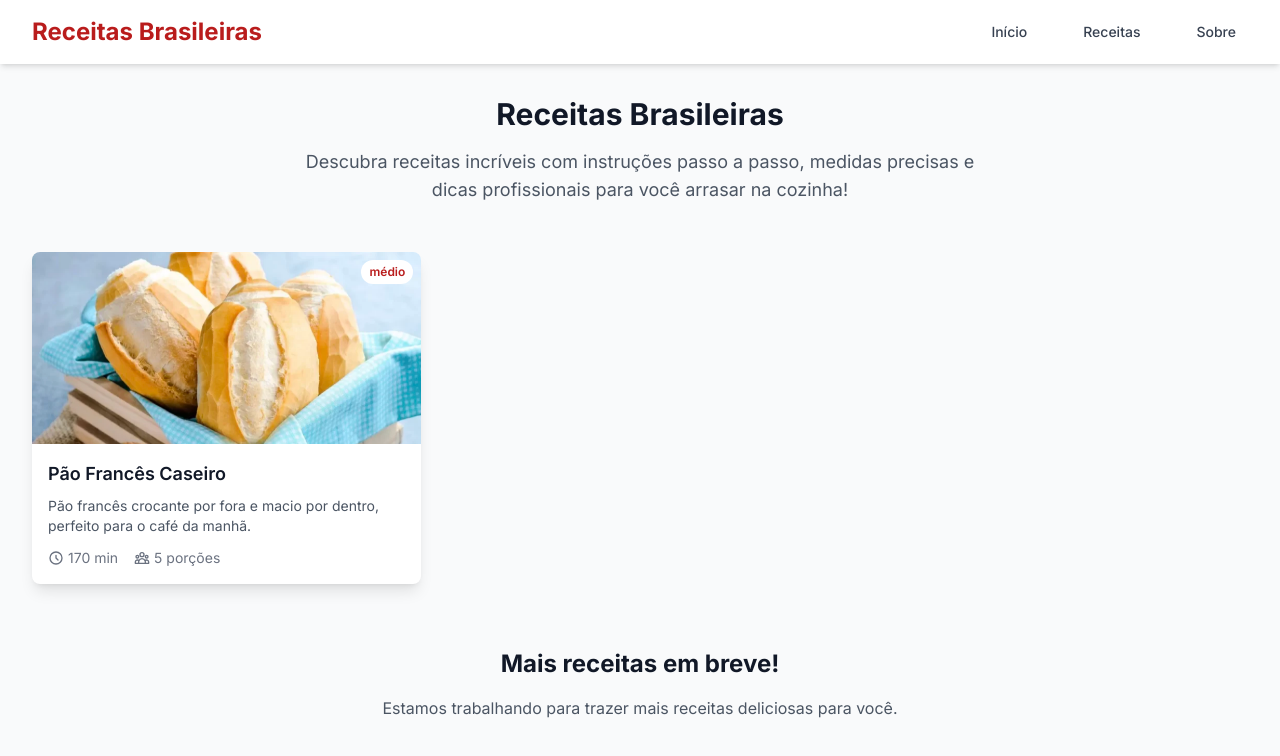
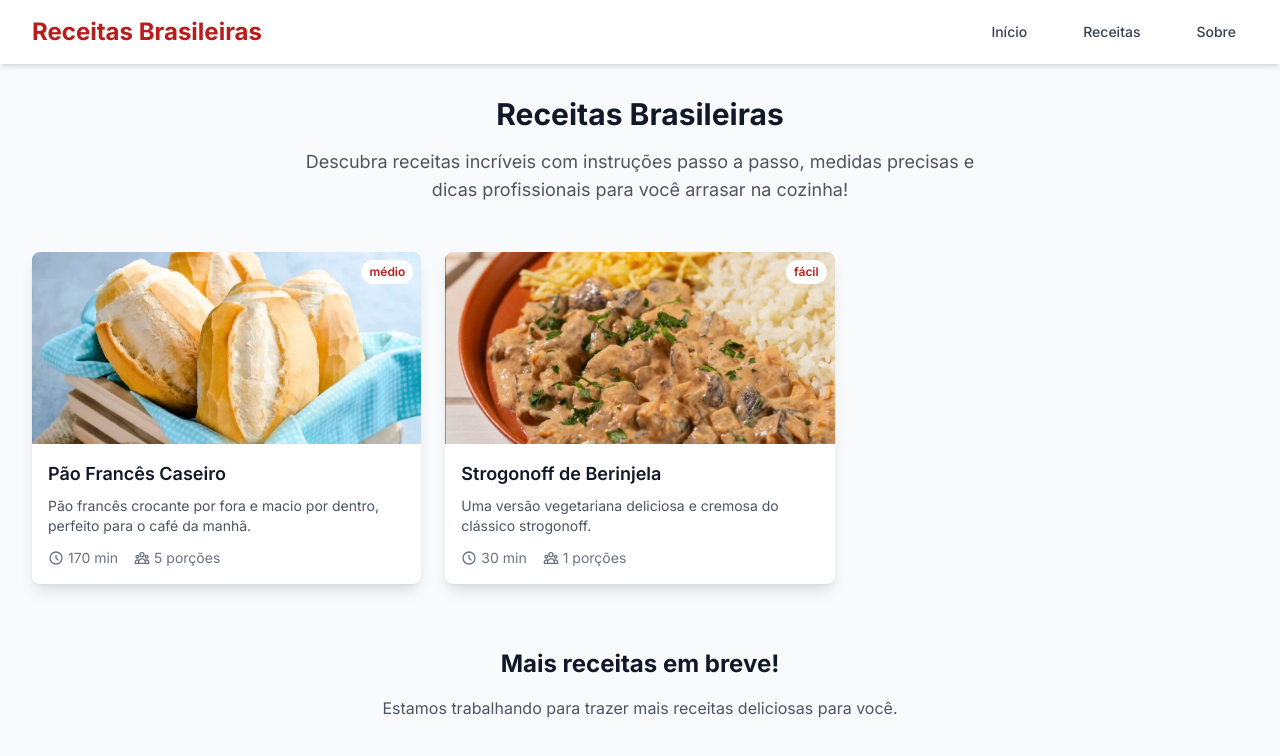
Before and after one commit to AndreMieresNova/receitas, a React (Create React App) app: page / in a window 1280 px wide. Shown: the top 756 px of the page. Built offline with nearby package versions, Linux system fonts and the light colour scheme; the HTML template or start-up script is replaced by a standard one.

Commit message:
strognoff de beringela

```diff
--- a/src/data/recipes.ts
+++ b/src/data/recipes.ts
@@ -1,5 +1,6 @@
 import { Recipe } from '../types/recipe';
 import paoImg from '../images/pao.png';
+import strogonoffImg from '../images/strog_beringela.png';
 
 export const recipes: Recipe[] = [
   {
@@ -61,4 +62,60 @@ export const recipes: Recipe[] = [
       }
     ]
   },
+  {
+    id: 'strogonoff-de-berinjela',
+    title: 'Strogonoff de Berinjela',
+    description: 'Uma versão vegetariana deliciosa e cremosa do clássico strogonoff.',
+    prepTime: 15,
+    cookTime: 15,
+    servings: 1,
+    difficulty: 'fácil',
+    image: strogonoffImg, // Placeholder image
+    ingredients: [
+      { name: 'Berinjela', amount: 120, unit: 'g' },
+      { name: 'Cebola', amount: 40, unit: 'g' },
+      { name: 'Alho', amount: 4, unit: 'g' },
+      { name: 'Champignon', amount: 50, unit: 'g' },
+      { name: 'Creme de leite', amount: 70, unit: 'g' },
+      { name: 'Molho de tomate', amount: 50, unit: 'ml' },
+      { name: 'Mostarda', amount: 5, unit: 'g' },
+      { name: 'Ketchup', amount: 5, unit: 'ml' },
+      { name: 'Shoyu', amount: 10, unit: 'ml' },
+      { name: 'Azeite', amount: 10, unit: 'ml' },
+      { name: 'Sal', amount: 2, unit: 'g' },
+      { name: 'Pimenta a gosto', amount: 1, unit: 'g' },
+      { name: 'Páprica (opcional)', amount: 1, unit: 'g' }
+    ],
+    steps: [
+      {
+        id: 1,
+        description: 'Corte a berinjela em cubos, adicione sal e deixe descansar por 10-15 minutos. Em seguida, enxágue e seque bem.',
+        time: 15
+      },
+      {
+        id: 2,
+        description: 'Em uma panela em fogo médio-alto, aqueça metade do azeite e doure a berinjela por 6-8 minutos.',
+        time: 8
+      },
+      {
+        id: 3,
+        description: 'Adicione o restante do azeite e refogue a cebola por 2-3 minutos. Adicione o alho e o champignon e cozinhe por mais 2 minutos.',
+        time: 5
+      },
+      {
+        id: 4,
+        description: 'Volte a berinjela para a panela, adicione todos os molhos (tomate, mostarda, ketchup, shoyu) e cozinhe por 4-5 minutos.',
+        time: 5
+      },
+      {
+        id: 5,
+        description: 'Baixe o fogo, adicione o creme de leite e cozinhe por mais 2 minutos, sem deixar ferver.',
+        time: 2
+      }
+    ],
+    tips: [
+      'Sirva com arroz branco e batata palha.',
+      'Se não tiver champignon fresco, pode usar em conserva.'
+    ]
+  }
 ];
```
Also changed, not shown: src/images/strog_beringela.png (added).
